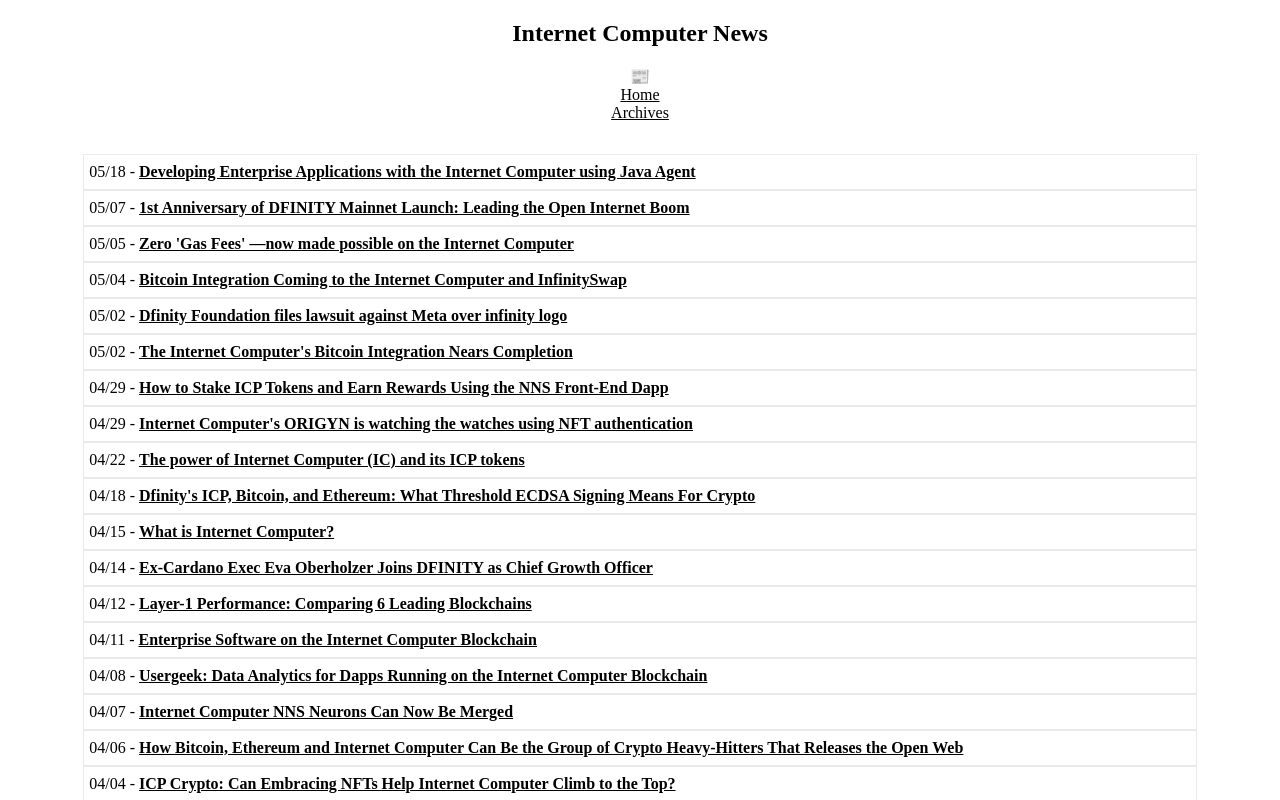
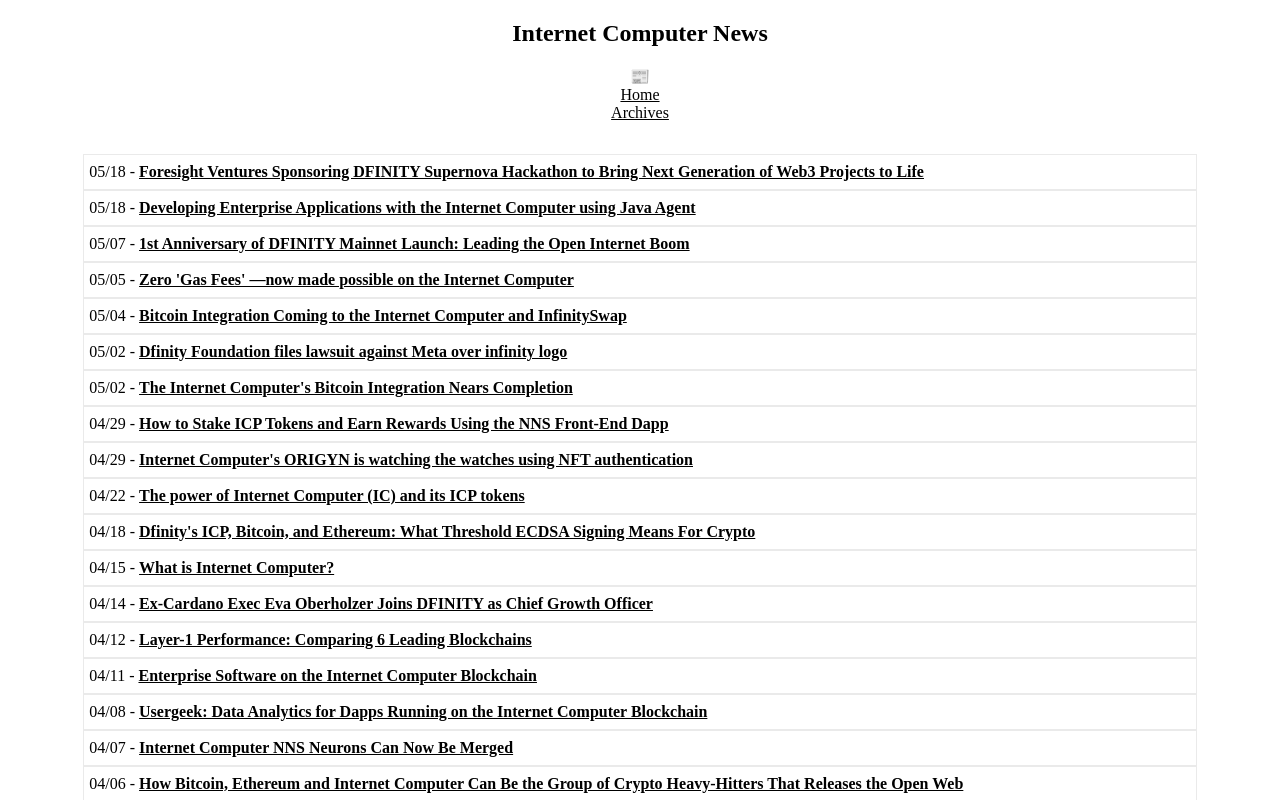
Before and after one commit to rjlucasm/ictoday, a Next.js app: page /news/2022 in a window 1280 px wide. Shown: the top 800 px of the page. Built offline with nearby package versions, Linux system fonts and the light colour scheme.

Commit message:
More news 08/05

```diff
--- a/pages/news/2022.js
+++ b/pages/news/2022.js
@@ -19,6 +19,9 @@ export default function News22() {
             <Link href="/archive"><a style={{ color: 'inherit' }}>Archives</a></Link>
 
             <div className="pagesgrid">
+            <div className="pagescard">05/18 -&nbsp;
+                <a href="https://www.accesswire.com/701908/Foresight-Ventures-Sponsoring-DFINITY-Supernova-Hackathon-to-Bring-Next-Generation-of-Web3-Projects-to-Life" target="_blank" rel="noopener noreferrer">Foresight Ventures Sponsoring DFINITY Supernova Hackathon to Bring Next Generation of Web3 Projects to Life</a>
+            </div>
             <div className="pagescard">05/18 -&nbsp;
                 <a href="https://medium.com/@roman.dobrik_82860/developing-enterprise-applications-with-the-internet-computer-using-java-agent-70b08f4d5300" target="_blank" rel="noopener noreferrer">Developing Enterprise Applications with the Internet Computer using Java Agent</a>
             </div>
```
